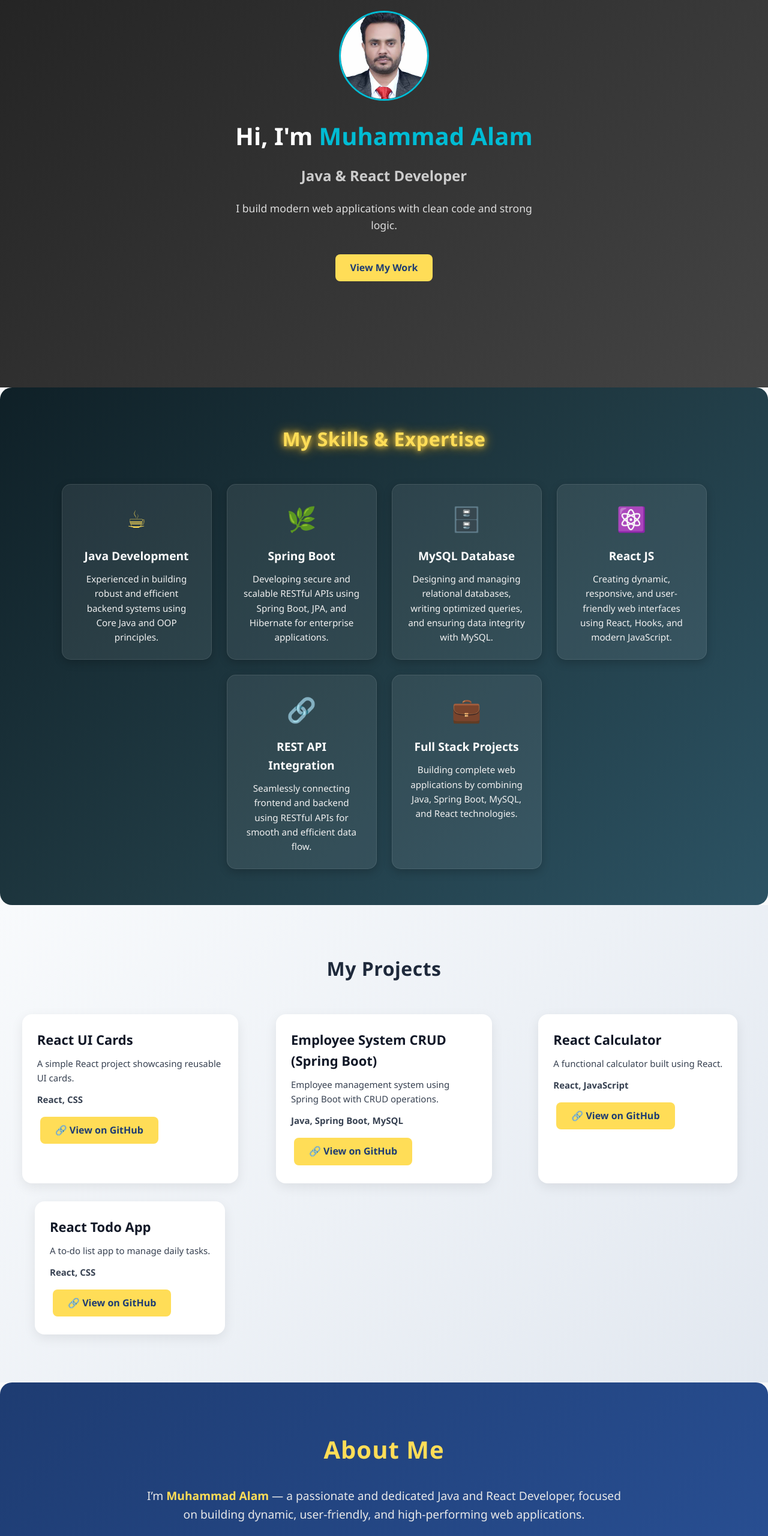
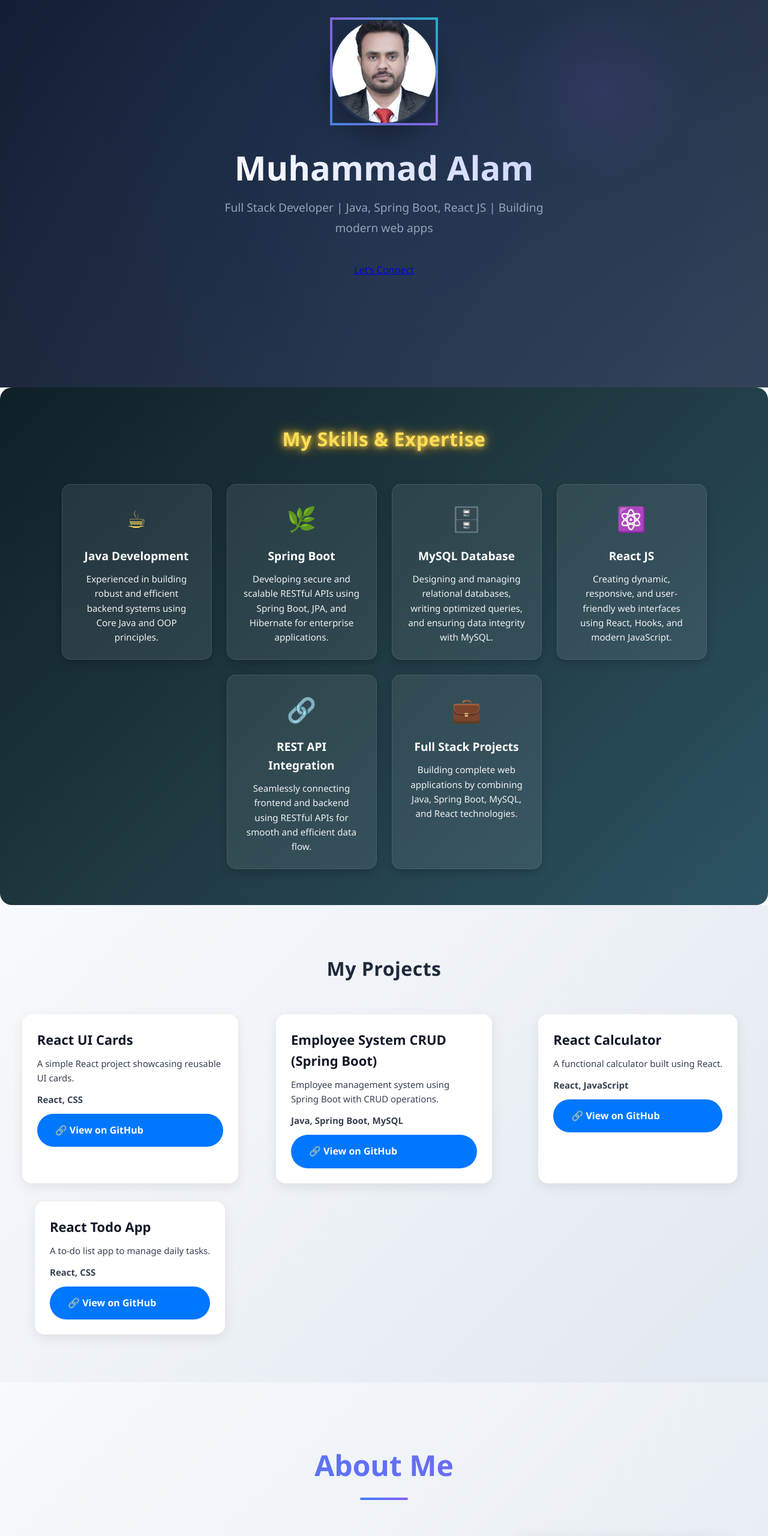
Before and after one commit to AlamMuhamad/alam-portfolio, a React (Vite) app: page / in a window 1280 px wide. Shown: the part 234-2795 px from the top of the page at 60% size. Built offline with nearby package versions, Linux system fonts and the light colour scheme.

Commit message:
Professional redesign: Updated Hero, About, and Footer sections with modern styling and fixed CV download

```diff
--- a/src/about/About.css
+++ b/src/about/About.css
@@ -1,69 +1,215 @@
 .about-section {
-  background: linear-gradient(135deg, #1e3c72, #2a5298);
-  color: white;
-  padding: 80px 20px;
+  padding: 100px 0;
+  background: linear-gradient(135deg, #f8fafc 0%, #e2e8f0 100%);
+  position: relative;
+}
+
+.container {
+  max-width: 1200px;
+  margin: 0 auto;
+  padding: 0 20px;
+}
+
+.about-header {
   text-align: center;
-  border-radius: 20px;
+  margin-bottom: 60px;
+}
+
+.about-title {
+  font-size: 3rem;
+  font-weight: 700;
+  background: linear-gradient(45deg, #3b82f6, #8b5cf6);
+  -webkit-background-clip: text;
+  -webkit-text-fill-color: transparent;
+  background-clip: text;
+  margin-bottom: 15px;
+}
+
+.title-underline {
+  width: 80px;
+  height: 4px;
+  background: linear-gradient(45deg, #3b82f6, #8b5cf6);
+  margin: 0 auto;
+  border-radius: 2px;
+}
+
+.about-grid {
+  display: grid;
+  grid-template-columns: 2fr 1fr;
+  gap: 60px;
+  align-items: start;
 }
 
 .about-content {
-  max-width: 800px;
-  margin: 0 auto;
-}
-
-.about-title {
-  font-size: 2.5rem;
-  margin-bottom: 30px;
-  color: #ffdd57;
-  font-weight: bold;
-  letter-spacing: 1px;
+  display: flex;
+  flex-direction: column;
+  gap: 25px;
 }
 
 .intro {
-  font-size: 1.2rem;
-  margin-bottom: 20px;
-  color: #e8e8e8;
+  font-size: 1.3rem;
+  line-height: 1.7;
+  color: #475569;
+  font-weight: 400;
 }
 
-.intro span {
-  color: #ffdd57;
+.highlight {
+  background: linear-gradient(45deg, #3b82f6, #8b5cf6);
+  -webkit-background-clip: text;
+  -webkit-text-fill-color: transparent;
+  background-clip: text;
   font-weight: 600;
 }
 
 .details {
-  font-size: 1rem;
+  font-size: 1.1rem;
+  line-height: 1.8;
+  color: #64748b;
+}
+
+.motivation {
+  font-style: italic;
+  background: rgba(59, 130, 246, 0.05);
+  padding: 20px;
+  border-radius: 12px;
+  border-left: 4px solid #3b82f6;
+}
+
+.skills-grid {
+  display: grid;
+  grid-template-columns: repeat(auto-fit, minmax(200px, 1fr));
+  gap: 15px;
+  margin: 20px 0;
+}
+
+.skill-item {
+  display: flex;
+  align-items: center;
+  gap: 12px;
+  padding: 15px;
+  background: white;
+  border-radius: 10px;
+  box-shadow: 0 4px 15px rgba(0, 0, 0, 0.1);
+  transition: transform 0.3s ease;
+}
+
+.skill-item:hover {
+  transform: translateY(-3px);
+}
+
+.skill-icon {
+  color: #3b82f6;
+  width: 20px;
+  height: 20px;
+}
+
+.about-visual {
+  display: flex;
+  flex-direction: column;
+  gap: 25px;
+}
+
+.floating-card {
+  background: white;
+  padding: 30px;
+  border-radius: 16px;
+  box-shadow: 0 10px 30px rgba(0, 0, 0, 0.1);
+  text-align: center;
+  transition: all 0.3s ease;
+  border: 1px solid #e2e8f0;
+}
+
+.floating-card:hover {
+  transform: translateY(-5px);
+  box-shadow: 0 20px 40px rgba(0, 0, 0, 0.15);
+}
+
+.visual-icon {
+  width: 40px;
+  height: 40px;
+  color: #3b82f6;
   margin-bottom: 15px;
-  color: #f5f5f5;
-  line-height: 1.7;
+}
+
+.floating-card h4 {
+  font-size: 1.2rem;
+  font-weight: 600;
+  color: #1e293b;
+  margin-bottom: 8px;
+}
+
+.floating-card p {
+  color: #64748b;
+  font-size: 0.95rem;
 }
 
 .about-buttons {
-  margin-top: 25px;
+  display: flex;
+  gap: 20px;
+  margin-top: 20px;
+  flex-wrap: wrap;
 }
 
 .btn {
-  background: #ffdd57;
-  color: #1e3c72;
-  padding: 10px 25px;
-  border-radius: 8px;
+  display: flex;
+  align-items: center;
+  gap: 10px;
+  padding: 15px 30px;
+  border: none;
+  border-radius: 50px;
   text-decoration: none;
+  font-size: 1rem;
   font-weight: 600;
-  margin: 5px;
   transition: all 0.3s ease;
+  cursor: pointer;
+}
+.about-content-centered {
+  max-width: 800px;
+  margin: 0 auto;
+  text-align: center;
+  display: flex;
+  flex-direction: column;
+  gap: 25px;
+}
+.btn-primary {
+  background: linear-gradient(45deg, #3b82f6, #8b5cf6);
+  color: white;
+  box-shadow: 0 5px 20px rgba(59, 130, 246, 0.3);
+}
+
+.btn-secondary {
+  background: white;
+  color: #3b82f6;
+  border: 2px solid #3b82f6;
+  box-shadow: 0 5px 20px rgba(59, 130, 246, 0.1);
 }
 
 .btn:hover {
-  background: white;
-  color: #1e3c72;
+  transform: translateY(-2px);
+  box-shadow: 0 8px 25px rgba(59, 130, 246, 0.4);
 }
 
-.btn.secondary {
-  background: transparent;
-  border: 2px solid #ffdd57;
-  color: #ffdd57;
+.btn-secondary:hover {
+  background: #3b82f6;
+  color: white;
 }
 
-.btn.secondary:hover {
-  background: #ffdd57;
-  color: #1e3c72;
+/* Mobile Responsive */
+@media (max-width: 768px) {
+  .about-grid {
+    grid-template-columns: 1fr;
+    gap: 40px;
+  }
+
+  .about-title {
+    font-size: 2.5rem;
+  }
+
+  .about-buttons {
+    justify-content: center;
+  }
+
+  .skills-grid {
+    grid-template-columns: 1fr;
+  }
 }
--- a/src/about/About.jsx
+++ b/src/about/About.jsx
@@ -1,32 +1,87 @@
 import React from "react";
 import "./About.css";
+import { Download, Mail, Code, Database, Globe, GraduationCap } from 'lucide-react';
 
 const About = () => {
+  const handleDownloadCV = () => {
+    const link = document.createElement('a');
+    link.href = '/cv.pdf';
+    link.download = 'Muhammad_Alam_CV.pdf';
+    document.body.appendChild(link);
+    link.click();
+    document.body.removeChild(link);
+  };
+
   return (
     <section id="about" className="about-section">
+      <div className="container">
+        <div className="about-header">
+          <h2 className="about-title">About Me</h2>
+          <div className="title-underline"></div>
+        </div>
+
+        <div className="about-grid">
           <div className="about-content">
-        <h2 className="about-title">About Me</h2>
             <p className="intro">
-          I’m <span>Muhammad Alam</span> — a passionate and dedicated Java and React Developer,
-          focused on building dynamic, user-friendly, and high-performing web applications.
+              I'm <span className="highlight">Muhammad Alam</span> — a passionate and enthusiastic
+              <strong> Fresh Graduate & Full-Stack Developer</strong> eager to kickstart my career
+              in web development.
             </p>
 
             <p className="details">
-          Over the last few years, I’ve faced challenges, learned through persistence, and built
-          my skills from the ground up. Today, I specialize in developing full-stack projects
-          using <strong>Java, Spring Boot, MySQL, and React</strong>. My goal is to contribute to
-          innovative solutions that make a real impact while continuing to learn and grow every day.
+              Recently equipped with strong skills in <strong>Java, Spring Boot, MySQL, and React</strong>,
+              I've built a solid foundation through personal projects and continuous learning.
+              I'm excited to apply my knowledge and grow within a professional environment.
             </p>
 
-        <p className="details">
-          Every line of code I write is a reflection of my journey — one built on patience,
-          struggle, and an unbreakable desire to succeed for my family and my little son, Umar.
+            <div className="skills-grid">
+              <div className="skill-item">
+                <Code className="skill-icon" />
+                <span>Frontend Development</span>
+              </div>
+              <div className="skill-item">
+                <Database className="skill-icon" />
+                <span>Backend Development</span>
+              </div>
+              <div className="skill-item">
+                <Globe className="skill-icon" />
+                <span>Full-Stack Projects</span>
+              </div>
+              <div className="skill-item">
+                <GraduationCap className="skill-icon" />
+                <span>Quick Learner</span>
+              </div>
+            </div>
+
+            <p className="details motivation">
+              As a fresh graduate, I bring fresh perspectives, strong problem-solving skills,
+              and a hunger to learn and contribute to meaningful projects.
             </p>
 
             <div className="about-buttons">
-          <a href="#contact" className="btn">Let's Connect</a>
+              <a href="#contact" className="btn btn-primary">
+                <Mail size={18} />
+                Let's Connect
+              </a>
+              <button onClick={handleDownloadCV} className="btn btn-secondary">
+                <Download size={18} />
+                Download CV
+              </button>
+            </div>
+          </div>
 
-          <a href="/cv.pdf" className="btn secondary" download>Download CV</a>
+          <div className="about-visual">
+            <div className="floating-card">
+              <GraduationCap className="visual-icon" />
+              <h4>Fresh Graduate</h4>
+              <p>Eager to start my professional journey</p>
+            </div>
+            <div className="floating-card">
+              <Code className="visual-icon" />
+              <h4>Project Experience</h4>
+              <p>Hands-on with modern technologies</p>
+            </div>
+          </div>
         </div>
       </div>
     </section>
--- a/src/hero/hero.css
+++ b/src/hero/hero.css
@@ -1,7 +1,7 @@
-/* Hero Section Styles */
+/* Hero Section Styles - Professional Version */
 .hero {
-  height: 100vh;
-  background: linear-gradient(135deg, #222, #444);
+  min-height: 100vh;
+  background: linear-gradient(135deg, #0f172a 0%, #1e293b 50%, #334155 100%);
   color: white;
   display: flex;
   justify-content: center;
@@ -9,67 +9,204 @@
   text-align: center;
   flex-direction: column;
   padding: 0 20px;
-  margin-top: 80px; /* Gap from navbar */
-  scroll-margin-top: 80px; /* For anchor links */
+  margin-top: 80px;
+  scroll-margin-top: 80px;
+  position: relative;
+  overflow: hidden;
+}
+
+/* Animated background elements */
+.hero::before {
+  content: '';
+  position: absolute;
+  top: -50%;
+  left: -50%;
+  width: 200%;
+  height: 200%;
+  background: radial-gradient(circle, rgba(59, 130, 246, 0.1) 0%, transparent 70%);
+  animation: float 6s ease-in-out infinite;
+}
+
+.hero::after {
+  content: '';
+  position: absolute;
+  top: 20%;
+  right: 10%;
+  width: 300px;
+  height: 300px;
+  background: radial-gradient(circle, rgba(139, 92, 246, 0.1) 0%, transparent 70%);
+  animation: float 8s ease-in-out infinite reverse;
+}
+
+@keyframes float {
+  0%, 100% { transform: translateY(0px) rotate(0deg); }
+  50% { transform: translateY(-20px) rotate(180deg); }
+}
+
+.hero-content {
+  position: relative;
+  z-index: 2;
+  max-width: 800px;
 }
 
 .hero-img {
-  width: 150px;
-  height: 150px;
+  width: 180px;
+  height: 180px;
   border-radius: 50%;
   object-fit: cover;
-  border: 3px solid #00bcd4;
-  margin-bottom: 20px;
+  border: 4px solid;
+  border-image: linear-gradient(45deg, #3b82f6, #8b5cf6, #06b6d4) 1;
+  margin-bottom: 30px;
+  box-shadow: 0 20px 40px rgba(0, 0, 0, 0.3);
+  transition: all 0.5s ease;
+  filter: grayscale(0.2);
+}
+
+.hero-img:hover {
+  transform: scale(1.05);
+  filter: grayscale(0);
+  box-shadow: 0 25px 50px rgba(59, 130, 246, 0.4);
 }
 
 .hero-content h1 {
-  font-size: 2.5rem;
+  font-size: 3.5rem;
   margin-bottom: 15px;
+  font-weight: 700;
+  background: linear-gradient(45deg, #fff, #c7d2fe);
+  -webkit-background-clip: text;
+  -webkit-text-fill-color: transparent;
+  background-clip: text;
+  line-height: 1.2;
 }
 
 .hero-content h1 span {
-  color: #00bcd4;
+  background: linear-gradient(45deg, #3b82f6, #06b6d4);
+  -webkit-background-clip: text;
+  -webkit-text-fill-color: transparent;
+  background-clip: text;
 }
 
 .hero-content h2 {
-  font-size: 1.5rem;
-  color: #ccc;
-  margin-bottom: 20px;
+  font-size: 1.8rem;
+  color: #cbd5e1;
+  margin-bottom: 25px;
+  font-weight: 300;
+  letter-spacing: 2px;
+  text-transform: uppercase;
 }
 
 .hero-content p {
-  max-width: 500px;
-  margin: 0 auto 30px;
-  line-height: 1.6;
-  color: #ddd;
-  font-size: 1.1rem;
+  max-width: 600px;
+  margin: 0 auto 40px;
+  line-height: 1.8;
+  color: #94a3b8;
+  font-size: 1.2rem;
+  font-weight: 300;
+}
+
+.cta-buttons {
+  display: flex;
+  gap: 20px;
+  justify-content: center;
+  flex-wrap: wrap;
 }
 
 .btn {
-  background-color: #00bcd4;
-  color: white;
-  padding: 12px 30px;
+  padding: 15px 35px;
   border: none;
-  border-radius: 25px;
+  border-radius: 50px;
   text-decoration: none;
-  font-size: 1rem;
-  font-weight: 500;
+  font-size: 1.1rem;
+  font-weight: 600;
   transition: all 0.3s ease;
   cursor: pointer;
+  position: relative;
+  overflow: hidden;
 }
 
-.btn:hover {
-  background-color: #0097a7;
-  transform: translateY(-2px);
-  box-shadow: 0 5px 15px rgba(0, 188, 212, 0.3);
+.btn-primary {
+  background: linear-gradient(45deg, #3b82f6, #8b5cf6);
+  color: white;
+  box-shadow: 0 10px 30px rgba(59, 130, 246, 0.4);
+}
+
+.btn-secondary {
+  background: transparent;
+  color: #cbd5e1;
+  border: 2px solid #475569;
+}
+
+.btn-primary:hover {
+  transform: translateY(-3px);
+  box-shadow: 0 15px 40px rgba(59, 130, 246, 0.6);
+  background: linear-gradient(45deg, #2563eb, #7c3aed);
+}
+
+.btn-secondary:hover {
+  transform: translateY(-3px);
+  border-color: #3b82f6;
+  color: #3b82f6;
+  box-shadow: 0 10px 30px rgba(59, 130, 246, 0.2);
+}
+
+/* Scroll indicator */
+.scroll-indicator {
+  position: absolute;
+  bottom: 30px;
+  left: 50%;
+  transform: translateX(-50%);
+  color: #64748b;
+  font-size: 0.9rem;
+  animation: bounce 2s infinite;
+}
+
+@keyframes bounce {
+  0%, 20%, 50%, 80%, 100% { transform: translateX(-50%) translateY(0); }
+  40% { transform: translateX(-50%) translateY(-10px); }
+  60% { transform: translateX(-50%) translateY(-5px); }
 }
 
 /* Mobile Responsive */
 @media (max-width: 768px) {
   .hero {
-    margin-top: 120px; /* Larger gap for mobile navbar */
-    height: calc(100vh - 120px);
+    margin-top: 120px;
+    min-height: calc(100vh - 120px);
     padding: 0 15px;
+  }
+
+  .hero-content h1 {
+    font-size: 2.5rem;
+  }
+
+  .hero-content h2 {
+    font-size: 1.4rem;
+    letter-spacing: 1px;
+  }
+
+  .hero-content p {
+    font-size: 1.1rem;
+  }
+
+  .hero-img {
+    width: 160px;
+    height: 160px;
+  }
+
+  .cta-buttons {
+    flex-direction: column;
+    align-items: center;
+  }
+
+  .btn {
+    width: 200px;
+  }
+}
+
+/* Extra Small Screens */
+@media (max-width: 480px) {
+  .hero {
+    margin-top: 130px;
+    min-height: calc(100vh - 130px);
   }
 
   .hero-content h1 {
@@ -77,36 +214,20 @@
   }
 
   .hero-content h2 {
-    font-size: 1.3rem;
+    font-size: 1.2rem;
   }
 
   .hero-content p {
     font-size: 1rem;
   }
-}
-
-/* Extra Small Screens */
-@media (max-width: 480px) {
-  .hero {
-    margin-top: 130px;
-    height: calc(100vh - 130px);
-  }
 
   .hero-img {
-    width: 120px;
-    height: 120px;
-  }
-
-  .hero-content h1 {
-    font-size: 1.8rem;
-  }
-
-  .hero-content h2 {
-    font-size: 1.1rem;
+    width: 140px;
+    height: 140px;
   }
 
   .btn {
-    padding: 10px 25px;
-    font-size: 0.9rem;
+    padding: 12px 30px;
+    font-size: 1rem;
   }
 }
--- a/src/hero/hero.jsx
+++ b/src/hero/hero.jsx
@@ -1,19 +1,25 @@
-import React from 'react';
+import React from "react";
 import "./hero.css";
 
-
-export default function Hero() {
+const Hero = () => {
   return (
     <section id="hero" className="hero">
       <div className="hero-content">
-        <img src="/images/34.jpg" alt="Muhammad Alam" className="hero-img" />
-        <h1>Hi, I'm <span>Muhammad Alam</span></h1>
-        <h2>Java & React Developer</h2>
-        <p>
-          I build modern web applications with clean code and strong logic.
+        <img
+          src="/images/34.jpg"  // Use this path directly for public folder
+          alt="Muhammad Alam"
+          className="hero-img"
+        />
+        <h1>Muhammad Alam</h1>
+        <p className="tagline">
+          Full Stack Developer | Java, Spring Boot, React JS | Building modern web apps
         </p>
-        <a href="#projects" className="btn">View My Work</a>
+        <a href="#contact" className="cta-btn">
+          Let’s Connect
+        </a>
       </div>
     </section>
   );
-}
+};
+
+export default Hero;
```
Also changed, not shown: src/footer/footer.css (+75 -18 lines). Lines whose indentation alone changed are shown as unchanged.
